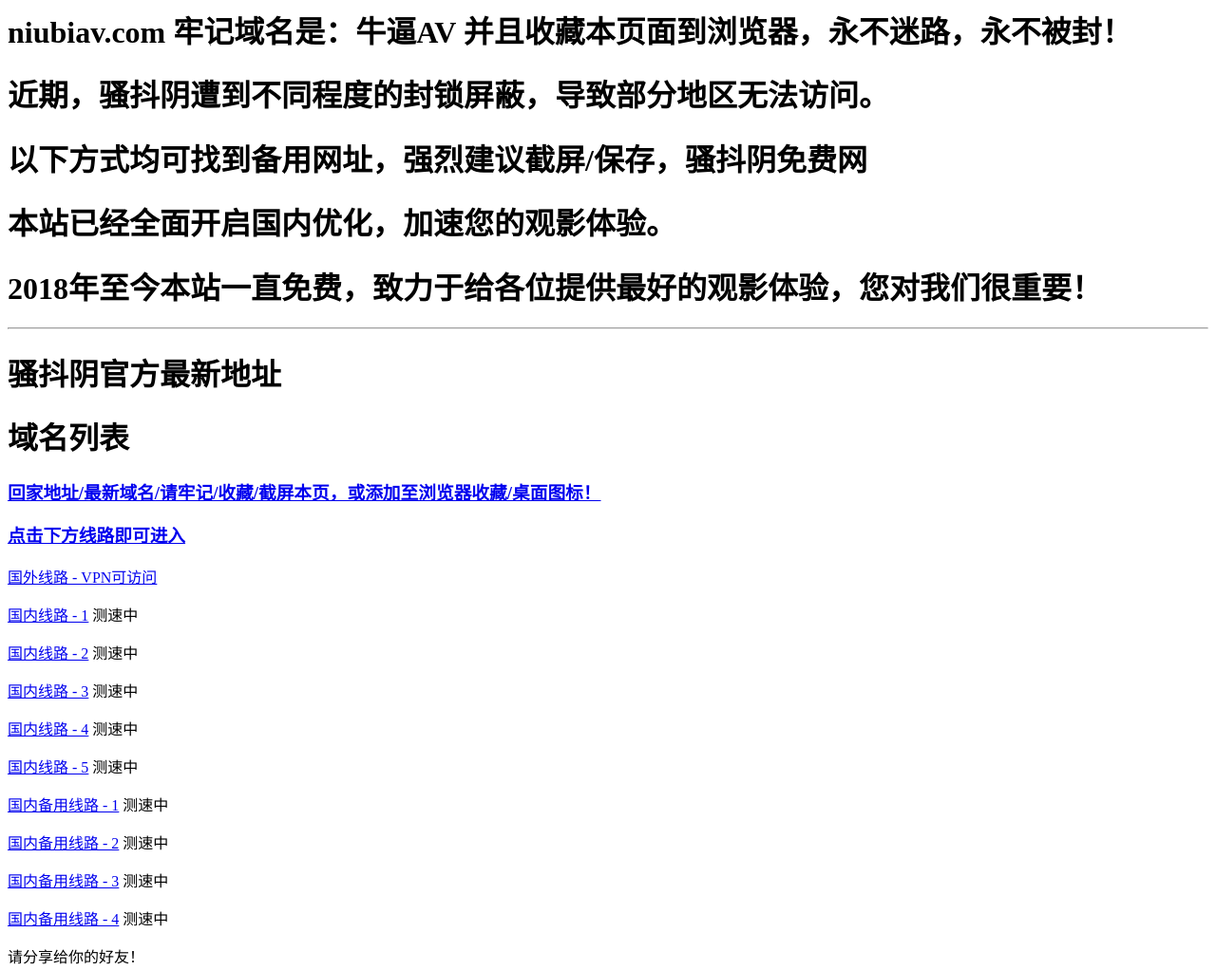
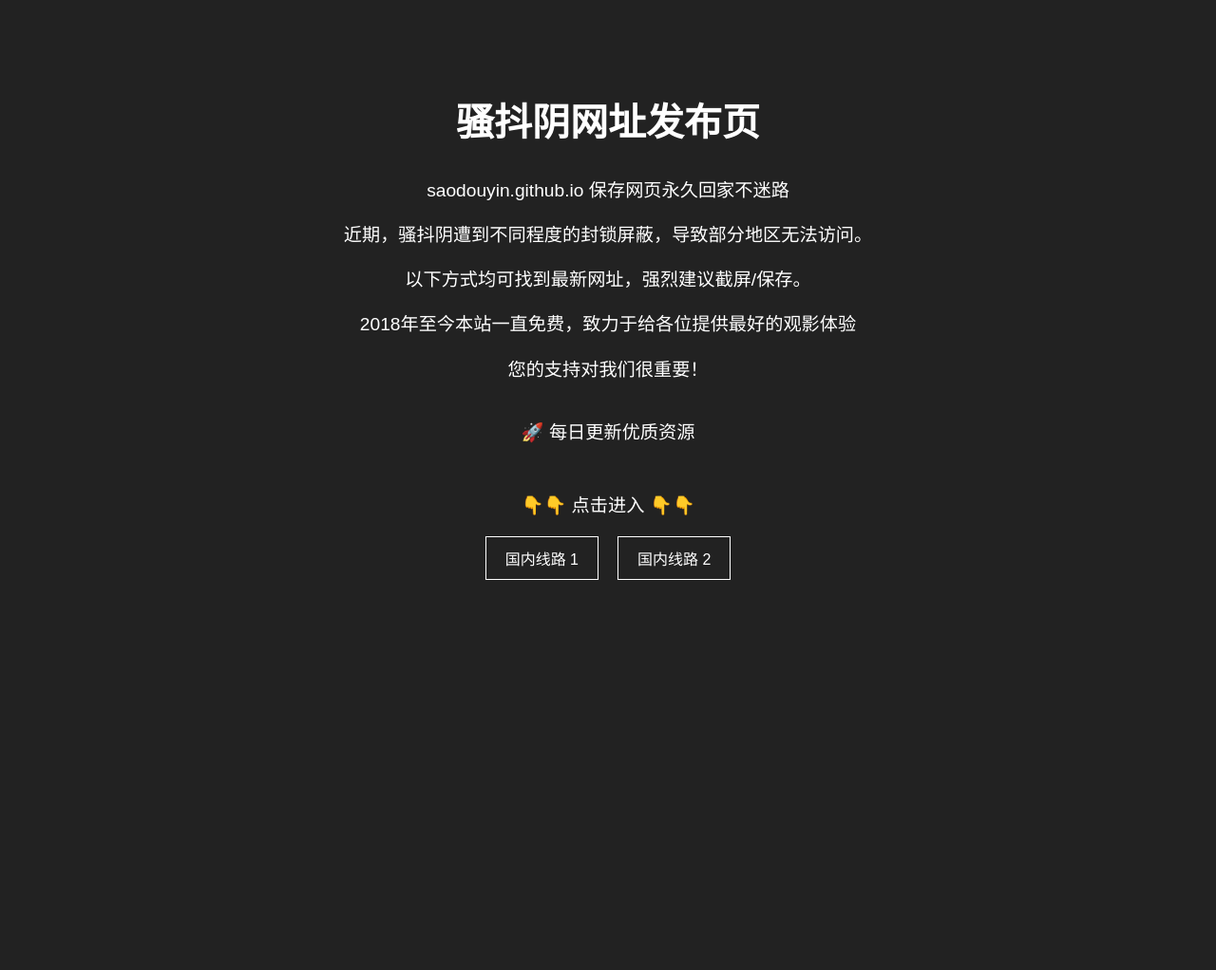
Before and after one commit to saodouyin/saodouyin.github.io, a plain HTML site: page index.html in a window 1280 px wide. Shown: the whole page at 95% size. After the commit the page ends 800 px from the top, so only its background shows below. Drawn offline with Linux system fonts and the light colour scheme.

Commit message:
Update index.html

```diff
--- a/index.html
+++ b/index.html
@@ -1,87 +1,142 @@
-<html lang="zh-cn">
+<!DOCTYPE html>
+<html lang="zh-CN">
 <head>
-    <meta charset="utf-8">
-<title></title>
-<script src="/jquery.js"></script>
-<!-- Google tag (gtag.js) -->
-<script async="" src="https://www.googletagmanager.com/gtag/js?id=G-WD61439VDR"></script>
-<script>
-  window.dataLayer = window.dataLayer || [];
-  function gtag(){dataLayer.push(arguments);}
-  gtag('js', new Date());
+<meta charset="UTF-8">
+<meta name="viewport" content="width=device-width, initial-scale=1.0">
+<title>💖</title>
+<style>
+    body {
+        font-family: Arial, sans-serif;
+        margin: 0;
+        padding: 0;
+        background-color: #222;
+        color: #fff;
+        text-align: center;
+    }
+    .container {
+        max-width: 800px;
+        margin: 50px auto;
+        padding: 20px;
+    }
+    h1 {
+        font-size: 2.5rem;
+        margin-bottom: 30px;
+    }
+    p {
+        font-size: 1.2rem;
+    }
+    .slider {
+        overflow: hidden;
+        position: relative;
+        margin-bottom: 30px;
+    }
+    .slides {
+        display: flex;
+        transition: transform 0.5s ease;
+    }
+    .slide {
+        min-width: 100%;
+        overflow: hidden;
+    }
+    .websites {
+        display: flex;
+        justify-content: center;
+        margin-top: 20px;
+    }
+    .website {
+        margin: 0 10px;
+    }
+    .website button {
+        background: none;
+        border: 1px solid #fff;
+        color: #fff;
+        padding: 10px 20px;
+        font-size: 1rem;
+        cursor: pointer;
+    }
 
-  gtag('config', 'G-WD61439VDR');
-</script>
-
+    @media screen and (max-width: 600px) {
+        h1 {
+            font-size: 2rem;
+        }
+        p {
+            font-size: 1rem;
+        }
+        .container {
+            padding: 10px;
+        }
+    }
+</style>
 </head>
 <body>
-<h1>niubiav.com 牢记域名是：牛逼AV 并且收藏本页面到浏览器，永不迷路，永不被封！</h1>
-<h1>近期，骚抖阴遭到不同程度的封锁屏蔽，导致部分地区无法访问。</h1>
-<h1>以下方式均可找到备用网址，强烈建议截屏/保存，骚抖阴免费网</h1>
-<h1>本站已经全面开启国内优化，加速您的观影体验。</h1>
-<h1>2018年至今本站一直免费，致力于给各位提供最好的观影体验，您对我们很重要！</h1>
-<hr>
-<h1>骚抖阴官方最新地址</h1>
-<h1>域名列表</h1>
-<h3><a target="_blank" href="https://niubiav.com/">回家地址/最新域名/请牢记/收藏/截屏本页，或添加至浏览器收藏/桌面图标！</a></h3>
-<h3><a target="_blank" href="https://niubiav.com/">点击下方线路即可进入</a></h3>
-<p><a target="_blank" href="https://www.saodouyin.com">国外线路 - VPN可访问</a>
-<p><a target="_blank" href="https://www.saodouyin.xyz">国内线路 - 1</a> <span speed="https://www.saodouyin.xyz">测速中</span></p>
-<p><a target="_blank" href="https://www.saodouyin.top">国内线路 - 2</a> <span speed="https://www.saodouyin.top">测速中</span></p>
-<p><a target="_blank" href="https://www.saodouyin.mom">国内线路 - 3</a> <span speed="https://www.saodouyin.mom">测速中</span></p>
-<p><a target="_blank" href="https://saodouyin.com">国内线路 - 4</a> <span speed="https://www.saodouyin.com">测速中</span></p>
-<p><a target="_blank" href="https://www.choke5.com">国内线路 - 5</a> <span speed="https://choke5.com">测速中</span></p>
-<p><a target="_blank" href="https://saodouyin.xyz">国内备用线路 - 1</a> <span speed="https://saodouyin.xyz">测速中</span></p>
-<p><a target="_blank" href="https://saodouyin.top">国内备用线路 - 2</a> <span speed="https://saodouyin.top">测速中</span></p>
-<p><a target="_blank" href="https://choke5.com">国内备用线路 - 3</a> <span speed="https://choke5.com">测速中</span></p>
-<p><a target="_blank" href="https://saodouyin.mom">国内备用线路 - 4</a> <span speed="https://saodouyin.mom">测速中</span></p>
+<div class="container">
+<h1>骚抖阴网址发布页</h1>
+<p>saodouyin.github.io 保存网页永久回家不迷路</p>
+<p>近期，骚抖阴遭到不同程度的封锁屏蔽，导致部分地区无法访问。</p>
+<p>以下方式均可找到最新网址，强烈建议截屏/保存。</p>
+<p>2018年至今本站一直免费，致力于给各位提供最好的观影体验</p>
+<p>您的支持对我们很重要！</p>
 
-
-<p>请分享给你的好友！</p>
-<br><br><br>
-
+<div class="slider">
+<div class="slides">
+<div class="slide">
+<p>🔞未成年人请勿访问</p>
+</div>
+<div class="slide">
+<p>🥵整站资源免费观看</p>
+</div>
+<div class="slide">
+<p>🚀 每日更新优质资源</p>
+</div>
+<div class="slide">
+                <p>💰用户推广现金奖励</p>
+            </div>
+            <div class="slide">
+                <p>💖中国大陆永久访问</p>
+            </div>
+        </div>
+    </div>
+    <p>👇👇 点击进入 👇👇</p>
+    <div class="websites">
+        <div class="website">
+            <button onclick="window.location.href='https://www.saodouyin.xyz';">国内线路 1</button>
+        </div>
+        <div class="website">
+            <button onclick="window.location.href='https://www.saodouyin.mom';">国内线路 2</button>
+        </div>
+    </div>
+</div>
 
 <script>
-  var ping = 1;
-  setInterval("ping++", 1);
+    var slides = document.querySelector('.slides');
+    var slideWidth = slides.offsetWidth;
+    var currentSlide = 0;
 
-  function test (i) {
-    $("span[speed]").each(function (x) {
-      if (i === x) {
-        $(this).css("color","red")
-        var str ="暂无结果，请稍后刷新重测"
-        if (ping<200){
-            $(this).css("color","red")
-            str ="可以访问"
+    function showSlide(slideIndex) {
+        if (slideIndex < 0) {
+            slideIndex = slides.children.length - 1;
+        } else if (slideIndex >= slides.children.length) {
+            slideIndex = 0;
         }
-        if (ping>300 && ping<500){
-            $(this).css("color","red")
-            str ="可以访问"
+        currentSlide = slideIndex;
+        slides.style.transform = 'translateX(' + (-slideWidth * slideIndex) + 'px)';
+    }
+
+    document.addEventListener('DOMContentLoaded', function() {
+        showSlide(currentSlide);
+    });
+
+    setInterval(function() {
+        currentSlide++;
+        if (currentSlide >= slides.children.length) {
+            currentSlide = 0;
         }
-        if (ping>500 && ping<3000 ){
-            $(this).css("color","red")
-            str ="可以访问"
-        }
-        if (ping>4000 ){
-            $(this).css("color","red")
-            str ="疑似无法访问，刷新本页可重测"
-        }
-        $(this).text(""+str+"")
-        // $(this).text(""+str+"" + "(" + ping * 1 + "ms)") 包含延时
-        //ping=1;
-      }
-    });
-  }
-  $(function () {
-    $("span[speed]").each(function (i) {
-      var sortid = $(this).attr("speed");
-      var self = $(this);
-      self.append('<img src="' + sortid + '?' + Math.random() + '" width="1" height="1" style="display:none" onerror=test(' + i + ') >')
-    });
-  });
+        showSlide(currentSlide);
+    }, 2000);
 </script>
 </body>
 </html>
+
 <script>
 var _hmt = _hmt || [];
 (function() {
```
